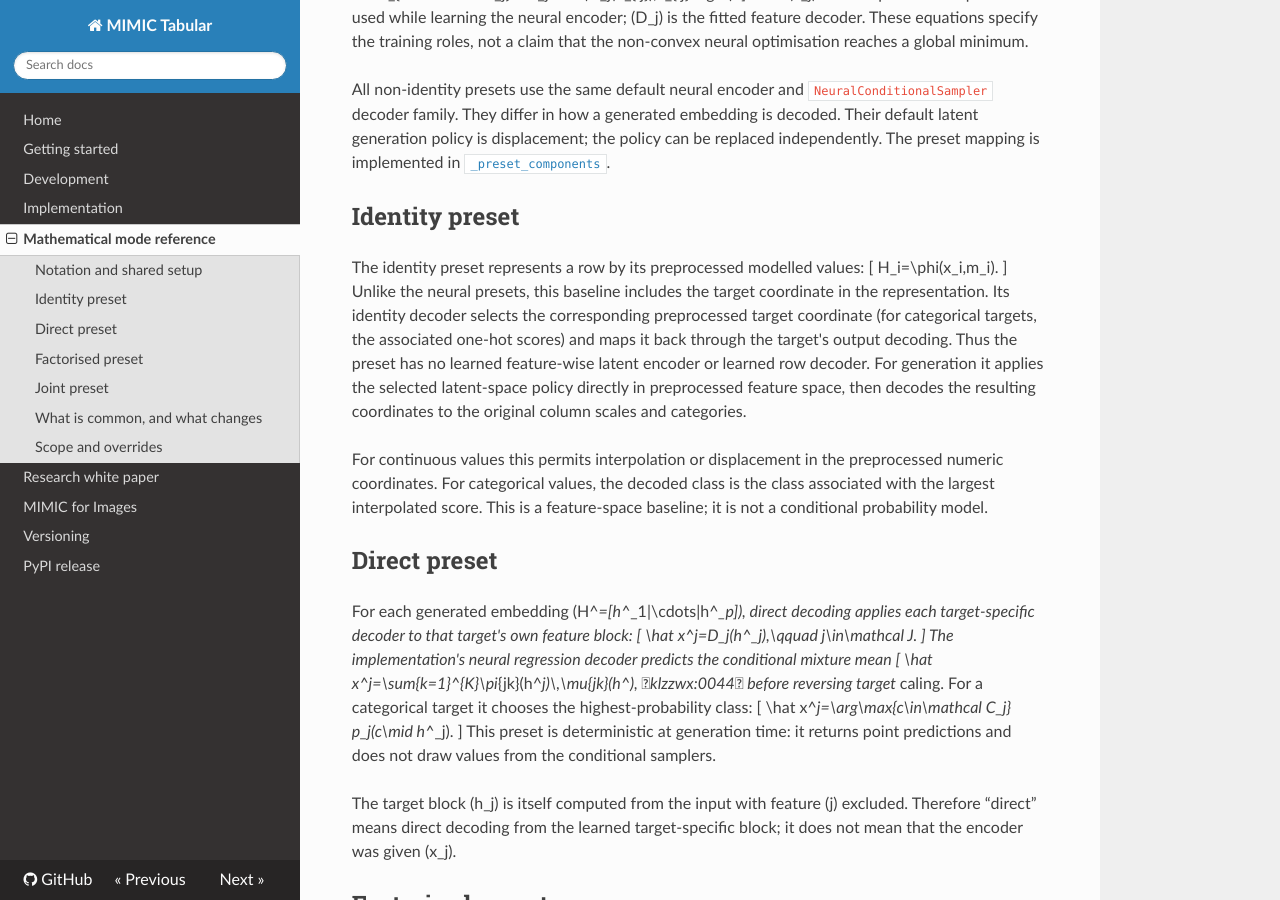
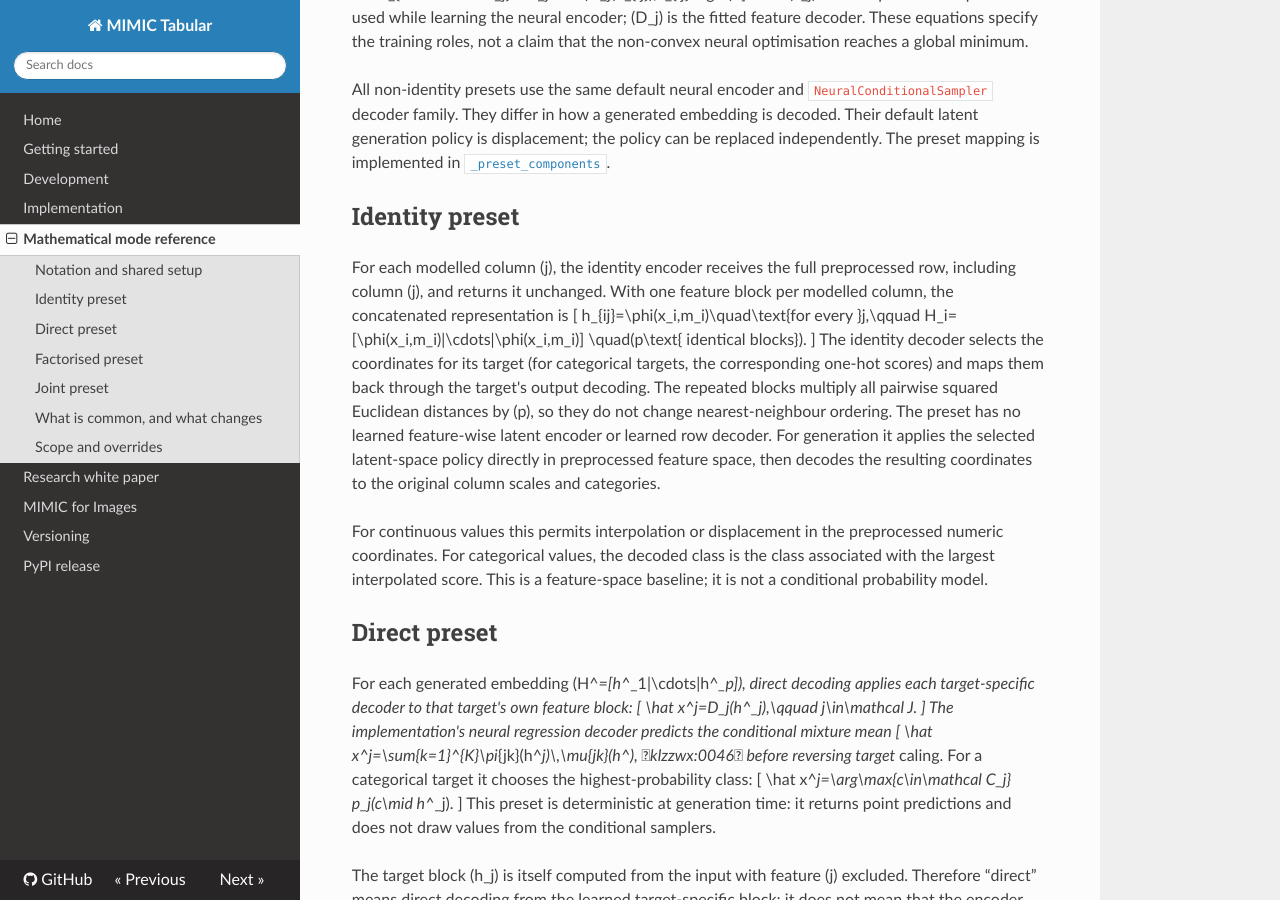
Before and after one commit to fabriziocosta/MIMIC, an MkDocs documentation site: the page built from docs/MODES.md, in a window 1280 px wide and 900 px high, scrolled down 910 px. Built offline with MkDocs 1.6.1, drawn with Linux system fonts in a browser that asks for light colours; nearby versions of some CDN libraries.

Commit message:
Clarify identity preset representation

```diff
--- a/docs/MODES.md
+++ b/docs/MODES.md
@@ -64,15 +64,19 @@ in [`_preset_components`](https://github.com/fabriziocosta/MIMIC/blob/master/src
 
 ## Identity preset
 
-The identity preset represents a row by its preprocessed modelled values:
+For each modelled column (j), the identity encoder receives the full
+preprocessed row, including column (j), and returns it unchanged. With one
+feature block per modelled column, the concatenated representation is
 \[
-H_i=\phi(x_i,m_i).
+h_{ij}=\phi(x_i,m_i)\quad\text{for every }j,\qquad
+H_i=[\phi(x_i,m_i)\|\cdots\|\phi(x_i,m_i)]
+\quad(p\text{ identical blocks}).
 \]
-Unlike the neural presets, this baseline includes the target coordinate in
-the representation. Its identity decoder selects the corresponding
-preprocessed target coordinate (for categorical targets, the associated
-one-hot scores) and maps it back through the target's output decoding. Thus
-the preset has no learned feature-wise latent encoder or learned row decoder.
+The identity decoder selects the coordinates for its target (for categorical
+targets, the corresponding one-hot scores) and maps them back through the
+target's output decoding. The repeated blocks multiply all pairwise squared
+Euclidean distances by (p), so they do not change nearest-neighbour ordering.
+The preset has no learned feature-wise latent encoder or learned row decoder.
 For generation it applies the selected latent-space policy directly in
 preprocessed feature space, then decodes the resulting coordinates to the
 original column scales and categories.
```
